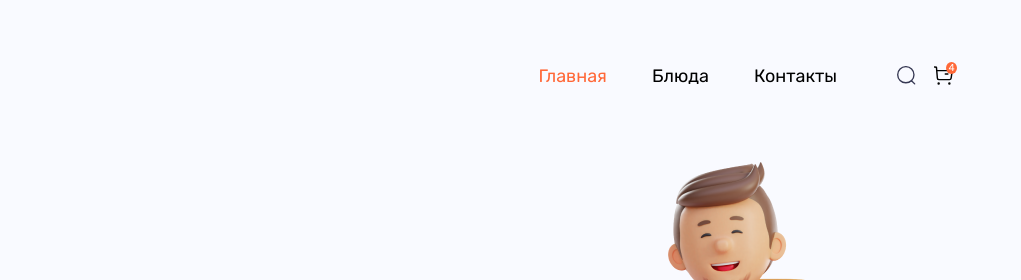
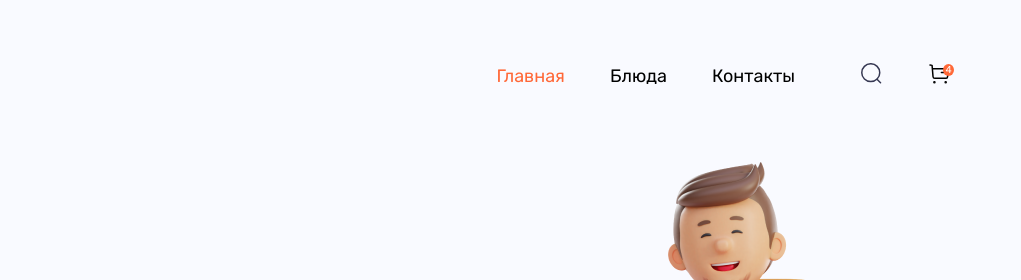
Before and after one commit to Tatiana-KTV/simple-food, a website: page app/index.html in a window 1280 px wide. Shown: the top 280 px of the page, 259-1280 px from the left. Drawn offline with nearby package versions, Linux system fonts and the light colour scheme; files that its build step writes are made by us from their sources.

Commit message:
fixed footer, eader icons

```diff
--- a/app/index.html
+++ b/app/index.html
@@ -54,7 +54,9 @@
                   <nav class="menu">
                     <ul class="menu__list">
                       <li class="menu__item">
-                        <a class="menu__link active animation" href="#">Главная</a>
+                        <a class="menu__link active animation" href="#"
+                          >Главная</a
+                        >
                       </li>
                       <li class="menu__item">
                         <a class="menu__link animation" href="#">Блюда</a>
@@ -68,12 +70,83 @@
                   <ul class="user-nav__list">
                     <li class="user-nav__item">
                       <button class="user-nav__btn user-nav__btn--search">
+                        <svg
+                          class="user-nav__search-btn"
+                          width="21"
+                          height="21"
+                          viewBox="0 0 21 21"
+                          fill="none"
+                          xmlns="http://www.w3.org/2000/svg"
+                        >
+                          <ellipse
+                            cx="9.76663"
+                            cy="9.63009"
+                            rx="8.98856"
+                            ry="8.88424"
+                            stroke="#363853"
+                            stroke-width="1.5"
+                            stroke-linecap="round"
+                            stroke-linejoin="round"
+                          />
+                          <path
+                            d="M16.0184 16.2708L19.5424 19.7448"
+                            stroke="#363853"
+                            stroke-width="1.5"
+                            stroke-linecap="round"
+                            stroke-linejoin="round"
+                          />
+                        </svg>
+
                         <span class="sr-only">поиск</span>
                       </button>
                     </li>
                     <li class="user-nav__item">
                       <button class="user-nav__btn user-nav__btn--cart">
                         <span class="sr-only">корзина</span>
+                        <svg
+                          class="user-nav__cart-btn"
+                          width="21"
+                          height="20"
+                          viewBox="0 0 21 20"
+                          fill="none"
+                          xmlns="http://www.w3.org/2000/svg"
+                        >
+                          <path
+                            d="M1 1.02979L3.08 1.38561L4.04301 12.7255C4.12001 13.6516 4.90301 14.3622 5.84301 14.3593H16.752C17.649 14.3613 18.41 13.7089 18.537 12.8312L19.486 6.34932C19.592 5.62483 19.083 4.95272 18.351 4.84795C18.287 4.83906 3.414 4.83412 3.414 4.83412"
+                            stroke="black"
+                            stroke-width="1.5"
+                            stroke-linecap="round"
+                            stroke-linejoin="round"
+                          />
+                          <path
+                            d="M12.375 8.48737H15.1479"
+                            stroke="black"
+                            stroke-width="1.5"
+                            stroke-linecap="round"
+                            stroke-linejoin="round"
+                          />
+                          <path
+                            fill-rule="evenodd"
+                            clip-rule="evenodd"
+                            d="M5.4043 17.7856C5.70527 17.7856 5.94824 18.0269 5.94824 18.3236C5.94824 18.6213 5.70527 18.8625 5.4043 18.8625C5.10333 18.8625 4.86035 18.6213 4.86035 18.3236C4.86035 18.0269 5.10333 17.7856 5.4043 17.7856Z"
+                            fill="black"
+                            stroke="black"
+                            stroke-width="1.5"
+                            stroke-linecap="round"
+                            stroke-linejoin="round"
+                          />
+                          <path
+                            fill-rule="evenodd"
+                            clip-rule="evenodd"
+                            d="M16.6846 17.7856C16.9856 17.7856 17.2296 18.0269 17.2296 18.3236C17.2296 18.6213 16.9856 18.8625 16.6846 18.8625C16.3836 18.8625 16.1406 18.6213 16.1406 18.3236C16.1406 18.0269 16.3836 17.7856 16.6846 17.7856Z"
+                            fill="black"
+                            stroke="black"
+                            stroke-width="1.5"
+                            stroke-linecap="round"
+                            stroke-linejoin="round"
+                          />
+                        </svg>
+
                         <span class="user-nav__num">4</span>
                       </button>
                     </li>
@@ -566,7 +639,9 @@
                   </button>
                 </li>
               </ul>
-              <button class="popular__btn animation" type="button">Показать еще</button>
+              <button class="popular__btn animation" type="button">
+                Показать еще
+              </button>
             </section>
           </main>
         </div>
@@ -615,10 +690,14 @@
             <div class="footer-content bottom-menu">
               <ul class="footer-content__menu">
                 <li class="footer-content__item">
-                  <a class="footer-content__link animation" href="#">Как это работает</a>
+                  <a class="footer-content__link animation" href="#"
+                    >Как это работает</a
+                  >
                 </li>
                 <li class="footer-content__item">
-                  <a class="footer-content__link animation" href="#">Продукты</a>
+                  <a class="footer-content__link animation" href="#"
+                    >Продукты</a
+                  >
                 </li>
                 <li class="footer-content__item">
                   <a class="footer-content__link animation" href="#">Блюда</a>
@@ -635,7 +714,9 @@
                   <a class="footer-content__link animation" href="#">Новости</a>
                 </li>
                 <li class="footer-content__item">
-                  <a class="footer-content__link animation" href="#">Партнеры</a>
+                  <a class="footer-content__link animation" href="#"
+                    >Партнеры</a
+                  >
                 </li>
                 <li class="footer-content__item">
                   <a class="footer-content__link animation" href="#">ЧаВо</a>
@@ -643,20 +724,25 @@
               </ul>
               <ul class="footer-content__menu">
                 <li class="footer-content__item">
-                  <a class="footer-content__link animation" href="#">Скачать приложение</a>
+                  <a class="footer-content__link animation" href="#"
+                    >Скачать приложение</a
+                  >
                 </li>
                 <li class="footer-content__item">
                   <a class="footer-content__link animation" href="#">Блог</a>
                 </li>
                 <li class="footer-content__item">
-                  <a class="footer-content__link animation" href="#">Что нового?</a>
+                  <a class="footer-content__link animation" href="#"
+                    >Что нового?</a
+                  >
                 </li>
                 <li class="footer-content__item">
-                  <a class="footer-content__link animation" href="#">Карта сайта </a>
+                  <a class="footer-content__link animation" href="#"
+                    >Карта сайта
+                  </a>
                 </li>
               </ul>
             </div>
-
             <div class="footer-content">
               <address class="contacts">
                 <ul class="contacts__details">
--- a/app/scss/_global.scss
+++ b/app/scss/_global.scss
@@ -74,38 +74,13 @@ body {
   &__item:not(:last-child) {
     margin-right: 35px;
   }
-
   &__btn {
     position: relative;
   }
-
-  &__btn::before {
-    content: '';
-    position: absolute;
-    width: 19px;
-    height: 19px;
-    background-repeat: no-repeat;
-    background-size: cover;
-    background-position: center;
-  }
-
-  &__btn--search::before {
-    background-image: url('../images/icons/search.svg');
-    top: -14px;
-    left: 0px;
-  }
-
-  &__btn--cart::before {
-    background-image: url('../images/icons/cart.svg');
-    top: -14px;
-    left: -10px;
-  }
-
   &__num {
     width: 11px;
     position: absolute;
-    top: -18px;
-    left: 2px;
+    left: 20px;
     font-size: 10px;
     color: $white;
     background-color: #ff6838;
@@ -346,8 +321,10 @@ body {
 
 .footer-top {
   display: flex;
-  justify-content: space-between;
   padding-bottom: 65px;
+}
+.footer-content:not(:last-child) {
+  margin-right: 70px;
 }
 
 .footer-content {
@@ -454,7 +431,7 @@ body {
   &__detail {
     display: flex;
     align-items: center;
-    margin-bottom: 10px;
+    margin-bottom: 15px;
     padding: 5px 0;
   }
 
```
